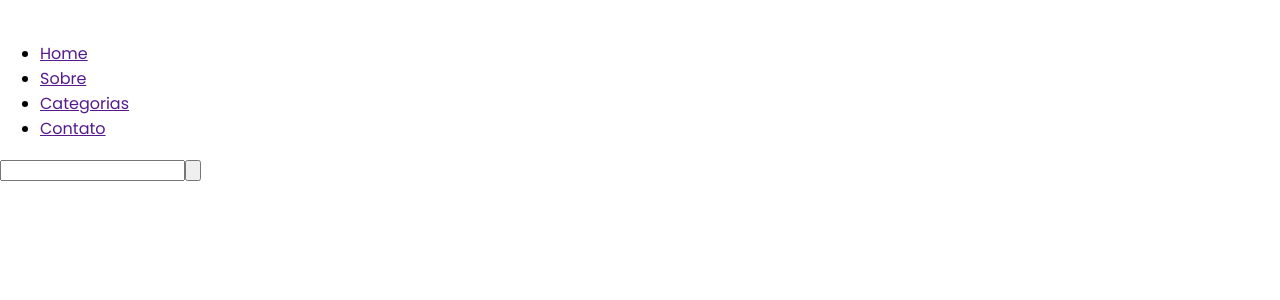
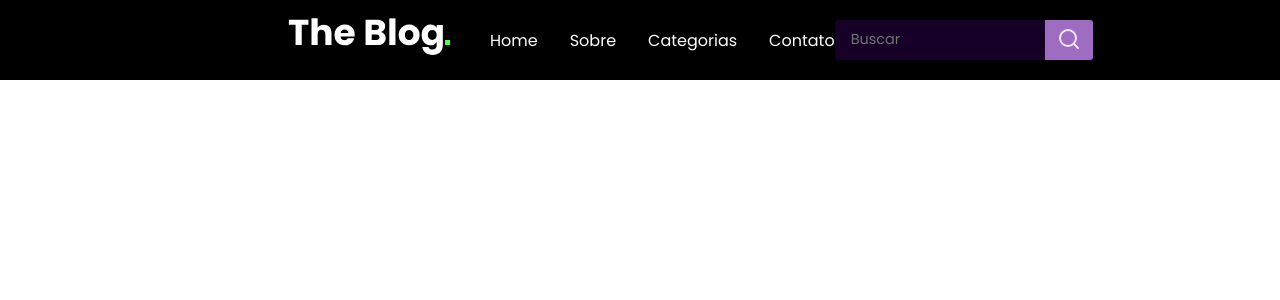
Before and after one commit to martinscjhon/theBlog, a Vue app: page / in a window 1280 px wide. Shown: the top 300 px of the page. Built offline with nearby package versions, Linux system fonts and the light colour scheme.

Commit message:
estrutura do header finalizado

```diff
--- a/public/index.html
+++ b/public/index.html
@@ -9,14 +9,7 @@
     <link rel="icon" href="<%= BASE_URL %>favicon.ico">
     <title><%= htmlWebpackPlugin.options.title %></title>
     <link href="https://fonts.googleapis.com/css2?family=Poppins:wght@300;400;600&display=swap" rel="stylesheet">
-      <style>
-        body{
-          margin: 0;
-          padding: 0;
-          box-sizing: border-box;
-          font-family: 'Poppins';
-        }
-    </style>
+    <link rel="stylesheet" href="./styles/global.css" />
   </head>
   <body>
     <noscript>
--- /dev/null
+++ b/public/styles/global.css
@@ -0,0 +1,42 @@
+:root{
+  /* Cores */
+  --roxo-300: #9E6DC2;
+  --roxo-500: #290742;
+  --roxo-100: #170027;
+  --line: #4FFF4B;
+  --white-200: #FBF6FF;
+  --white: #FFF;
+  --black: #000;
+
+  /* font */
+  --font-padrao: "Poppins"
+}
+
+body{
+  margin: 0;
+  padding: 0;
+  box-sizing: border-box;
+  font-family: 'Poppins';
+}
+
+html{
+  scroll-behavior: smooth;
+}
+
+.sr-only{
+  position: absolute;
+  height: 1px;
+  width: 1px;
+  padding: 0;
+  margin: -1px;
+  overflow: hidden;;
+  clip-path: rect(0, 0, 0, 0);
+  white-space: nowrap;
+  border-width: 0;
+}
+
+button {
+  cursor: pointer;
+  border: none;
+  background: transparent;
+}
--- a/src/components/Header.vue
+++ b/src/components/Header.vue
@@ -1,46 +1,70 @@
 <template>
-  <div class="header">
+  <div id="header">
     <header>
       <div>
-        <img src="" alt="" />
+        <img :src="images[0].logo" :alt="images[0].alt" />
       </div>
 
       <nav>
         <ul>
-          <li><a href="">Home</a></li>
-          <li><a href="">Sobre</a></li>
-          <li><a href="">Categorias</a></li>
-          <li><a href="">Contato</a></li>
+          <li><a href="">{{links.name.home}}</a></li>
+          <li><a href="">{{links.name.aboutUs}}</a></li>
+          <li><a href="">{{links.name.category}}</a></li>
+          <li><a href="">{{links.name.contact}}</a></li>
         </ul>
       </nav>
 
-      <div>
-        <input />
+      <div class="search">
+        <label
+          for="input-search"
+          class="sr-only"
+          >
+            Buscar
+          </label>
+        <input
+          type="text"
+          placeholder="Buscar"
+          id="input-search"
+        />
         <button>
-          <img src="" alt="" />
+          <img :src="images[1].icon" :alt="images[1].alt" />
         </button>
       </div>
-
     </header>
   </div>
 </template>
 
 <script>
+
 export default {
   name: 'HeaderComponent',
   data() {
     return {
-      images:
+      images: [
         {
-          logo: 'src/assets/images/logo.svg',
-          alt: 'Logo da imagem',
+          // eslint-disable-next-line global-require
+          logo: require('../assets/images/logo.svg'),
+          alt: 'logo-the-blog-header',
         },
-
+        {
+          // eslint-disable-next-line global-require
+          icon: require('../assets/images/search.svg'),
+          alt: 'icon-serach-header',
+        },
+      ],
+      links: {
+        name: {
+          home: 'Home',
+          aboutUs: 'Sobre',
+          category: 'Categorias',
+          contact: 'Contato',
+        },
+      },
     };
   },
 };
 </script>
 
 <style scoped>
-
+  @import url("../styles/header.css")
 </style>
--- /dev/null
+++ b/src/styles/header.css
@@ -0,0 +1,47 @@
+header{
+  display: flex;
+  background-color: black;
+  justify-content: space-between;
+  align-items: center;
+  padding: 0rem 18rem 0rem;
+  height: 5rem;
+}
+
+header nav ul{
+  display: flex;
+  gap: 2rem;
+  list-style: none;
+}
+
+header nav ul li a{
+  text-decoration: none;
+  color: var(--white);
+}
+
+header .search{
+  display: flex;
+  align-items: center;
+  background-color: var(--roxo-100);
+  border-radius: 3px 0px 0px 3px;
+}
+
+header div input{
+  background-color: transparent;
+  border: none;
+  outline: none;
+  color: var(--white-200);
+  font-family: var(--font-padrao);
+  padding-left: 1rem;
+  width: 12rem;
+}
+
+header div input::placeholder{
+  font-size: 0.9rem;
+}
+
+header div button {
+  width: 3rem;
+  padding: 0.4rem;
+  background-color: var(--roxo-300);
+  border-radius: 0px 3px 3px 0px;
+}
```
